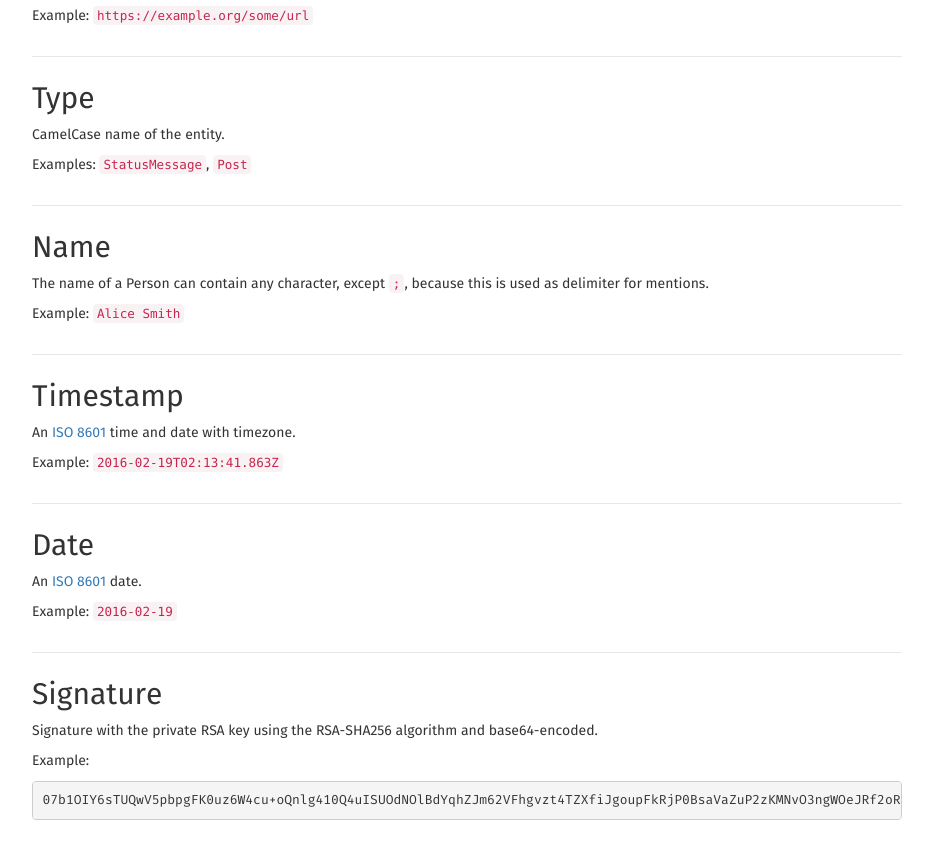
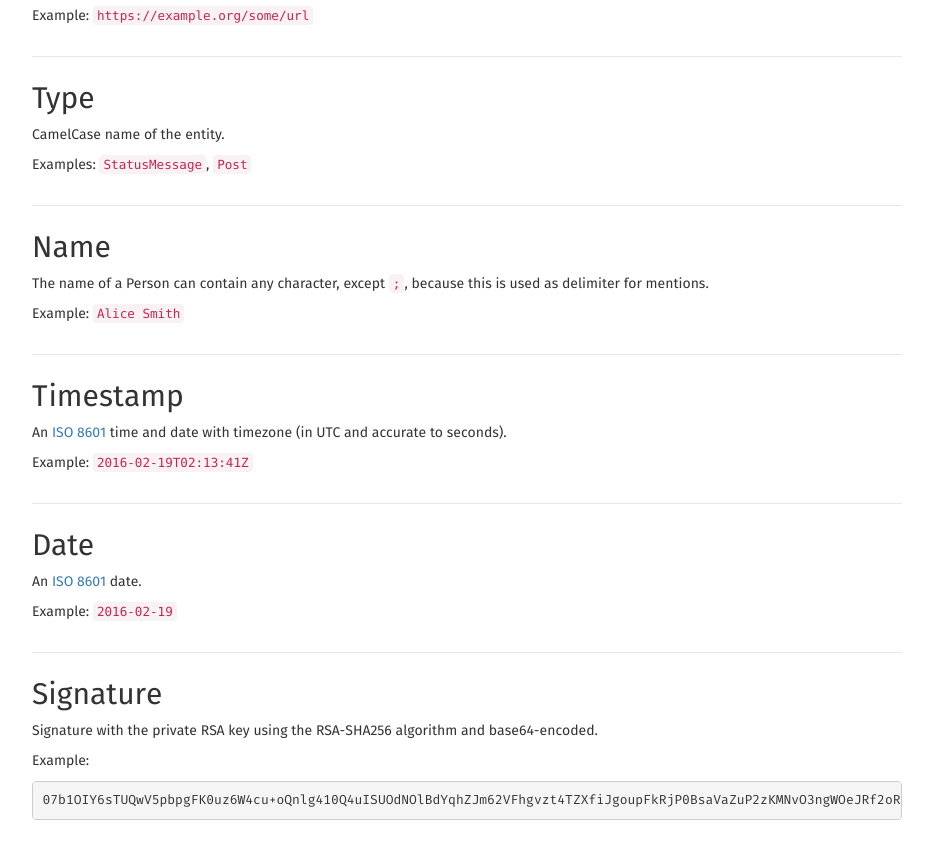
Before and after one commit to diaspora/diaspora_federation, a Jekyll site: the page built from docs/federation/types.md, in a window 1280 px wide and 900 px high, scrolled down 1708 px. Shown: the top 859 px of the window, without its empty margins (323-1256 px from the left). Built offline with Jekyll 4.4.1, drawn with Linux system fonts in a browser that asks for light colours.

Commit message:
Timestamp should be always in UTC and without milliseconds
This is needed because we need to be able to generate the same string
again from a timestamp for valid signatures.

```diff
--- a/docs/federation/types.md
+++ b/docs/federation/types.md
@@ -75,9 +75,9 @@ Example: `Alice Smith`
 
 ## Timestamp
 
-An [ISO 8601][iso8601] time and date with timezone.
+An [ISO 8601][iso8601] time and date with timezone (in UTC and accurate to seconds).
 
-Example: `2016-02-19T02:13:41.863Z`
+Example: `2016-02-19T02:13:41Z`
 
 ## Date
 
```
